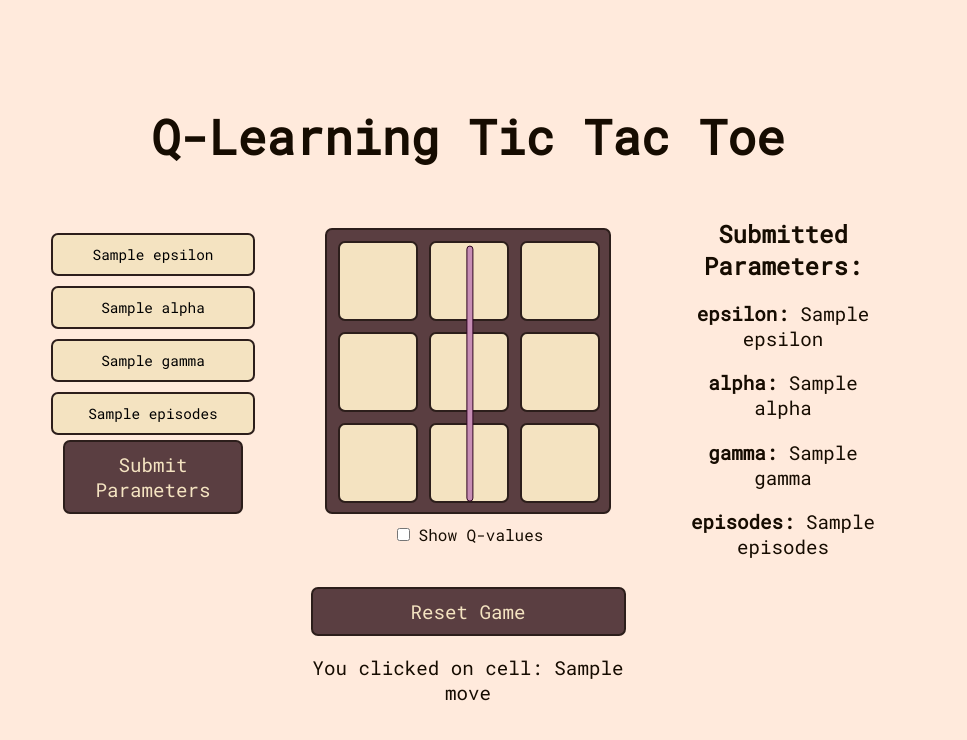
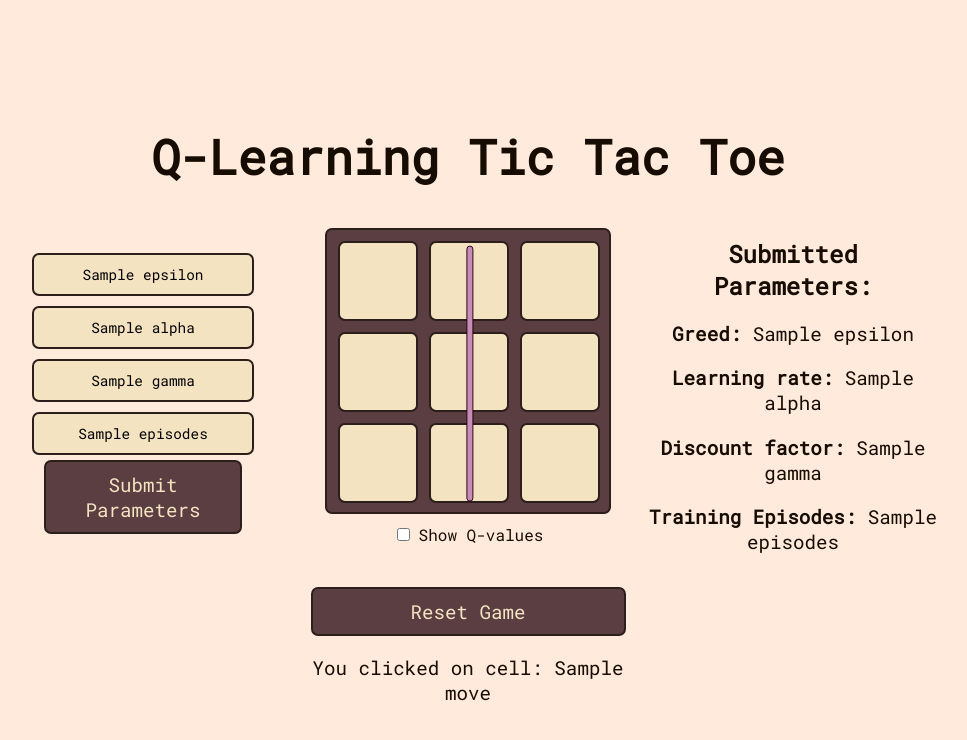
Before and after one commit to aaseesb/Tic-Tac-Toe-ML, a Flask app: template templates/home.html in a window 1280 px wide. Shown: the top 740 px of the page, without its empty margins (172-1139 px from the left). Run offline with Flask 3, Linux system fonts and the light colour scheme; the template is opened without the code that fills it: most values are stand-ins (such as "Sample title", 1, 10 or a date in 2020).

Commit message:
removed some excess comments, changed some wording on the site and cs reflected it

```diff
--- a/app.py
+++ b/app.py
@@ -26,8 +26,8 @@
         trained = False
 
     move = None
-    winner = None;
-    win_cells = None;
+    winner = None
+    win_cells = None
 
     if request.method == 'POST':
         submit_type = request.form.get('submit_type')
@@ -35,7 +35,6 @@
         if submit_type == 'params':
             p1 = p2 = x_ai = o_ai = env = None
             clear_dict(['xtable.pkl','otable.pkl'])
-            print('removed')
             trained = False
 
             epsilon = float(request.form.get('epsilon'))
@@ -49,21 +48,18 @@
             env = TicTacToe([p1, p2])
             training(env, p1,p2, episodes)
 
-            #print(p1.q_table)
             save_dict(p1.q_table, "xtable.pkl")
             save_dict(p2.q_table, "otable.pkl")
 
             x_ai = Player("X", epsilon=0, q_table=load_dict('xtable.pkl') )
             o_ai = Player("O", epsilon=0, q_table=load_dict('otable.pkl'))
 
-            #print(x_ai.q_table)
             trained = True
-            #print('AI Trained')
 
 
         elif submit_type == 'reset' and trained:
-            env.reset();
-            # switch icons each time game is reset
+            env.reset()
+
             human, ai = ("O", "X") if human == "X" else ("X", "O")
             if human == "O":
                 env.board[o_ai.step_ai(env)] = ai
@@ -73,20 +69,15 @@
 
         elif submit_type == 'move' and trained:
 
-            # retrieve location of move
             move = request.form.get('cell')
-            #print("Form data:", request.form)
             if move:
                 row, col = map(int, move.split('-'))
                 idx = row * 3 + col
 
-                #theres probably better way than checking available actions twice but fuck it
                 if env.available_actions(env.board) != []:
-                    # check if cell is empty before playing move
                     if env.board[idx] == ' ':
                         env.board[idx] = human
 
-                        # check if user has won before making ai play move
                         winner = env.check_win()
                         if winner == None:
                             if ai == "X":
@@ -94,13 +85,10 @@
                             else:
                                 env.board[o_ai.step_ai(env)] = ai
 
-                        # retrieve possibilities of ai playing move in each cell
                         qvalues = get_qvalues(x_ai,o_ai,env,human)
 
-                        #the html board is 3x3 while the board in the qtables is 1x9 so convert to 2d list
                         board_2d = combine2d(env.board, qvalues)
 
-                        # check for a winner and update variable accordingly
                         winner = env.check_win()
 
                         if winner == 0 or winner == 1 or winner == 2:
@@ -115,8 +103,7 @@
         except(UnboundLocalError, AttributeError):
             board_2d = [[' ', ' ', ' '] for i in range(3)]
 
-    #print(board_2d)
-    #print(win_cells)
+
 
     return render_template('home.html',
                            move=move,
@@ -135,7 +122,6 @@
     global show_qvalues
     data = request.get_json()
     show_qvalues = data.get('qvalues', False)
-    #print("Q-values checkbox is now:", show_qvalues)
     return jsonify(success=True)
 
 @app.route('/get_board')
@@ -163,9 +149,7 @@
             for j in range(0, 3):
                 if board_2d[i][j] == ' ':
                     board_2d[i][j] = qvalues[0]
-                    #print(qvalues[0])
                     qvalues.remove(qvalues[0])
-                    #print(qvalues);
 
     return board_2d
 
--- a/static/events.js
+++ b/static/events.js
@@ -1,11 +1,9 @@
 const aiInputForm = document.getElementById('ai-inputs');
 
 function sendCheckboxState() {
-  // retrieve checkbox information
   checkbox = document.getElementById('show_qvalues');
 
   fetch('/update_qvalues', {
-    // Run function
     method: 'POST',
     headers: {
       'Content-Type': 'application/json'
@@ -13,14 +11,12 @@
     body: JSON.stringify({ qvalues: checkbox.checked })
   }).then(response => {
     if (response.ok) {
-      // Then fetch the updated board
       return fetch('/get_board');
     } else {
       throw new Error("Failed to update qvalues");
     }
   }).then(response => response.json())
     .then(data => {
-      // Replace the board HTML
       document.getElementById('board-container').innerHTML = data.html;
     })
     .catch(error => {
@@ -39,7 +35,6 @@
   const inputs = document.querySelectorAll('#ai-inputs input');
   let isNumb = true;
 
-  // last input must be integer
   const episodes = inputs[3].value;
   if (!Number.isInteger(Number(episodes)) || episodes < 0) {
     isNumb = false;
@@ -50,7 +45,6 @@
     inputs[3].style.borderColor ='#2C1E1B';
   }
 
-  // other inputs must be between 0 and 1
   [...inputs].slice(0,3).forEach(input => {
     if (isNaN(input.value) || input.value < 0 || input.value > 1) {
       isNumb = false;
--- a/static/styles.css
+++ b/static/styles.css
@@ -44,8 +44,7 @@
 .column {
     display: flex;
     flex-direction: column;
-    margin: 20px;
-    width: 200px;
+    width: 300px;
 }
 
 /* inputs for parameters */
--- a/templates/home.html
+++ b/templates/home.html
@@ -92,10 +92,10 @@
                 {% if epsilon!='' and alpha!='' and gamma!='' and episodes!='' %}
                     <div>
                         <h2>Submitted Parameters:</h2>
-                        <p><strong>epsilon:</strong> {{ epsilon }}</p>
-                        <p><strong>alpha:</strong> {{ alpha }}</p>
-                        <p><strong>gamma:</strong> {{ gamma }}</p>
-                        <p><strong>episodes:</strong> {{ episodes }}</p>
+                        <p><strong>Greed:</strong> {{ epsilon }}</p>
+                        <p><strong>Learning rate:</strong> {{ alpha }}</p>
+                        <p><strong>Discount factor:</strong> {{ gamma }}</p>
+                        <p><strong>Training Episodes:</strong> {{ episodes }}</p>
                     </div>
                 {% endif %}
             </div>
```
Also changed, not shown: gameenv.py (+0 -25 lines).
